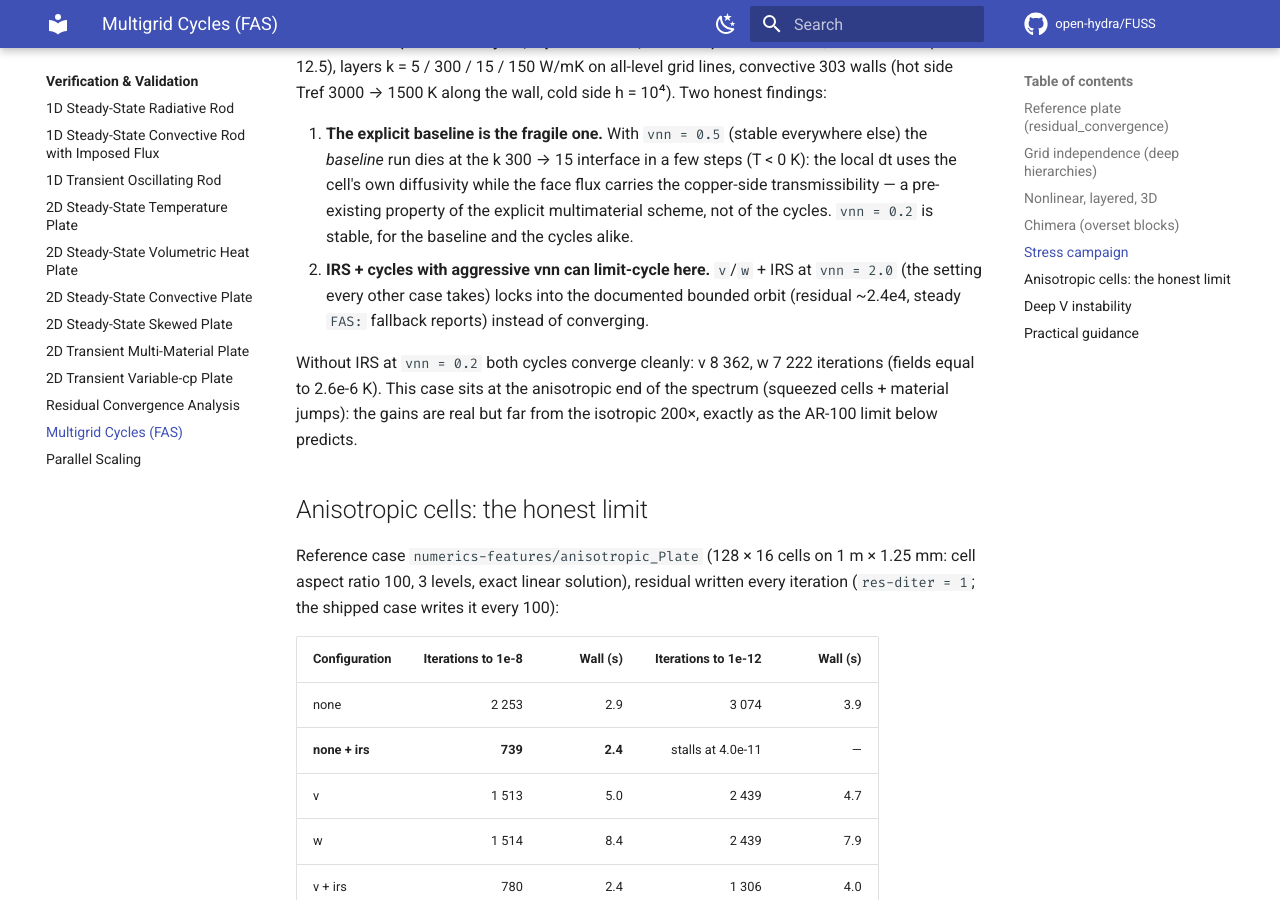
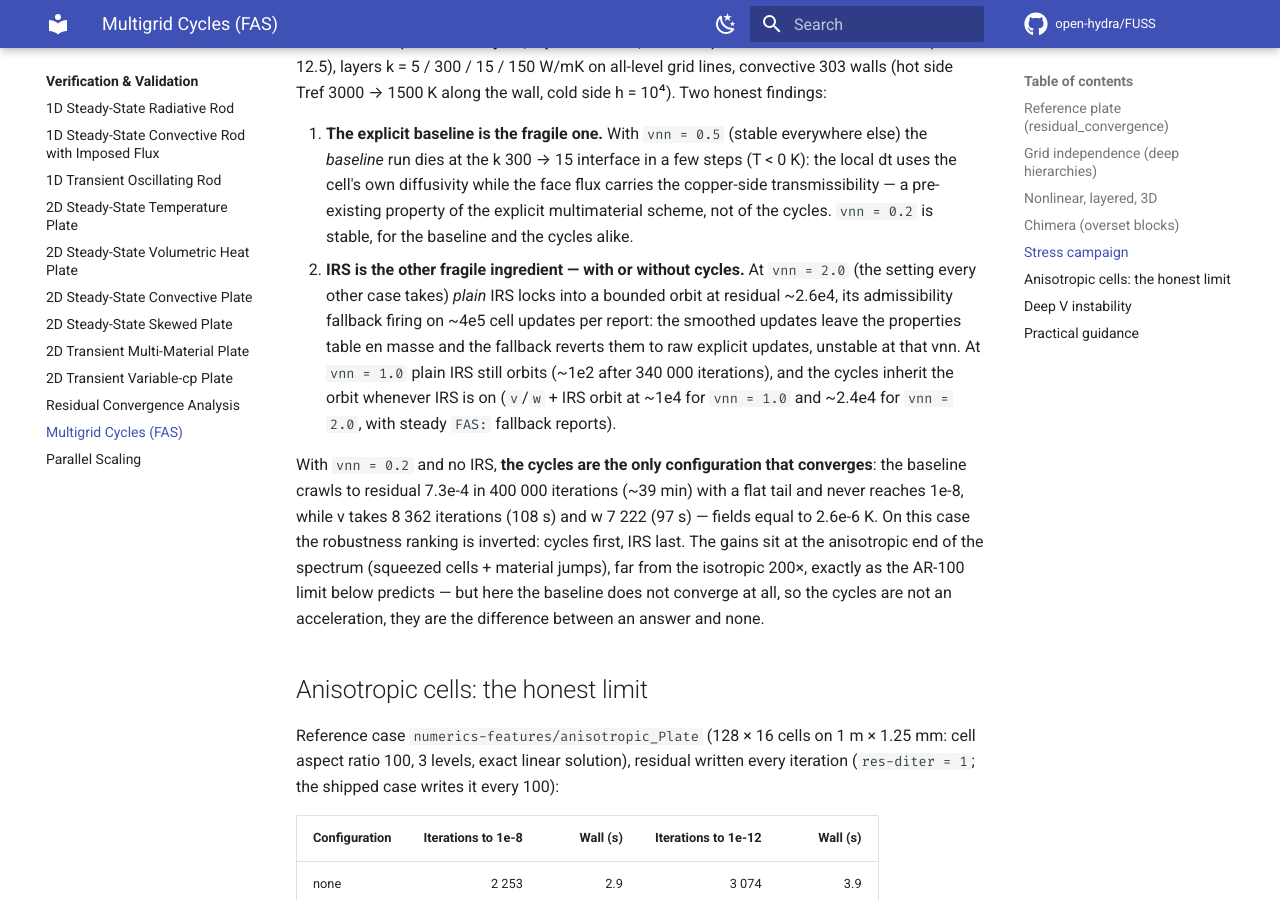
Before and after one commit to open-hydra/FUSS, an MkDocs documentation site: the page built from docs/vv/fas-cycles.md, in a window 1280 px wide and 900 px high, scrolled down 3830 px. Built offline with MkDocs 1.6.1 and Material for MkDocs 9.7.7, drawn with Linux system fonts in a browser that asks for light colours; comment, search, counter and statistics services are not loaded.

Commit message:
Docs: liner stress results in the FAS V&V page
On the 4-layer liner the explicit baseline stalls (residual 7.3e-4 after
400000 iterations at vnn 0.2) and IRS orbits with or without cycles (its
admissibility fallback reverts the smoothed updates to raw explicit ones,
unstable at vnn >= 1.0): the cycles without IRS are the only configuration
that reaches 1e-8. Walls measured with the current binary, Solver line,
minimum of 3 single-core repetitions.

Co-Authored-By: Claude Fable 5 <noreply@anthropic.com>

```diff
--- a/docs/vv/fas-cycles.md
+++ b/docs/vv/fas-cycles.md
@@ -123,15 +123,22 @@ measured in 2D.
    the cell's own diffusivity while the face flux carries the copper-side transmissibility — a
    pre-existing property of the explicit multimaterial scheme, not of the cycles. `vnn = 0.2`
    is stable, for the baseline and the cycles alike.
-2. **IRS + cycles with aggressive vnn can limit-cycle here.** `v`/`w` + IRS at `vnn = 2.0`
-   (the setting every other case takes) locks into the documented bounded orbit (residual
-   ~2.4e4, steady `FAS:` fallback reports) instead of converging.
-   <!-- FILL: liner vnn 1.0 + none vnn 0.2 results -->
+2. **IRS is the other fragile ingredient — with or without cycles.** At `vnn = 2.0` (the
+   setting every other case takes) *plain* IRS locks into a bounded orbit at residual ~2.6e4,
+   its admissibility fallback firing on ~4e5 cell updates per report: the smoothed updates
+   leave the properties table en masse and the fallback reverts them to raw explicit updates,
+   unstable at that vnn. At `vnn = 1.0` plain IRS still orbits (~1e2 after 340 000 iterations),
+   and the cycles inherit the orbit whenever IRS is on (`v`/`w` + IRS orbit at ~1e4 for
+   `vnn = 1.0` and ~2.4e4 for `vnn = 2.0`, with steady `FAS:` fallback reports).
 
-Without IRS at `vnn = 0.2` both cycles converge cleanly: v 8 362, w 7 222 iterations (fields
-equal to 2.6e-6 K). This case sits at the anisotropic end of the spectrum (squeezed cells +
-material jumps): the gains are real but far from the isotropic 200×, exactly as the AR-100
-limit below predicts.
+With `vnn = 0.2` and no IRS, **the cycles are the only configuration that converges**: the
+baseline crawls to residual 7.3e-4 in 400 000 iterations (~39 min) with a flat tail and never
+reaches 1e-8, while v takes 8 362 iterations (108 s) and w 7 222 (97 s) — fields equal to
+2.6e-6 K. On this case the robustness ranking is inverted: cycles first, IRS last. The gains
+sit at the anisotropic end of the spectrum (squeezed cells + material jumps), far from the
+isotropic 200×, exactly as the AR-100 limit below predicts — but here the baseline does not
+converge at all, so the cycles are not an acceleration, they are the difference between an
+answer and none.
 
 ## Anisotropic cells: the honest limit
 
```
